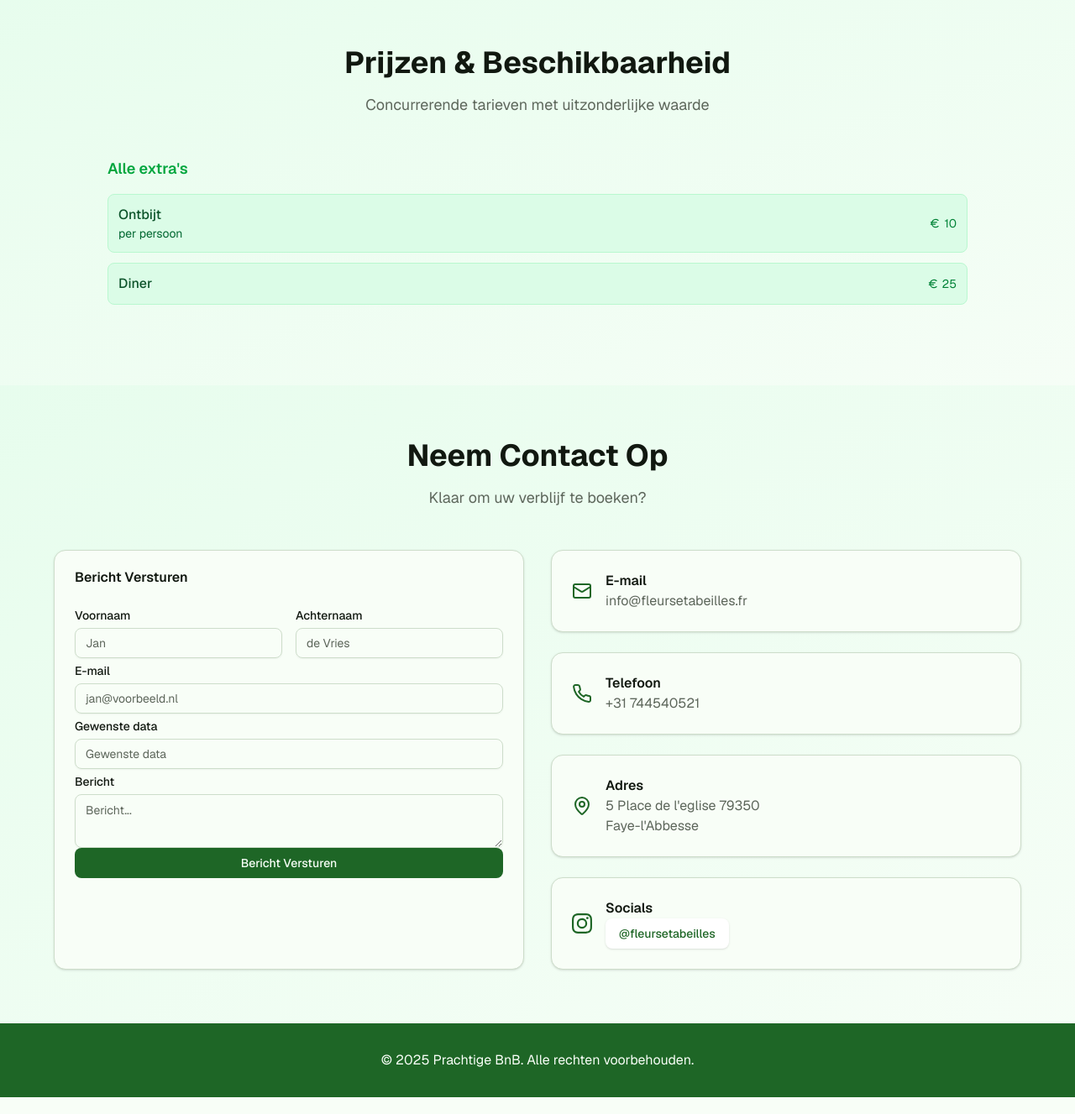
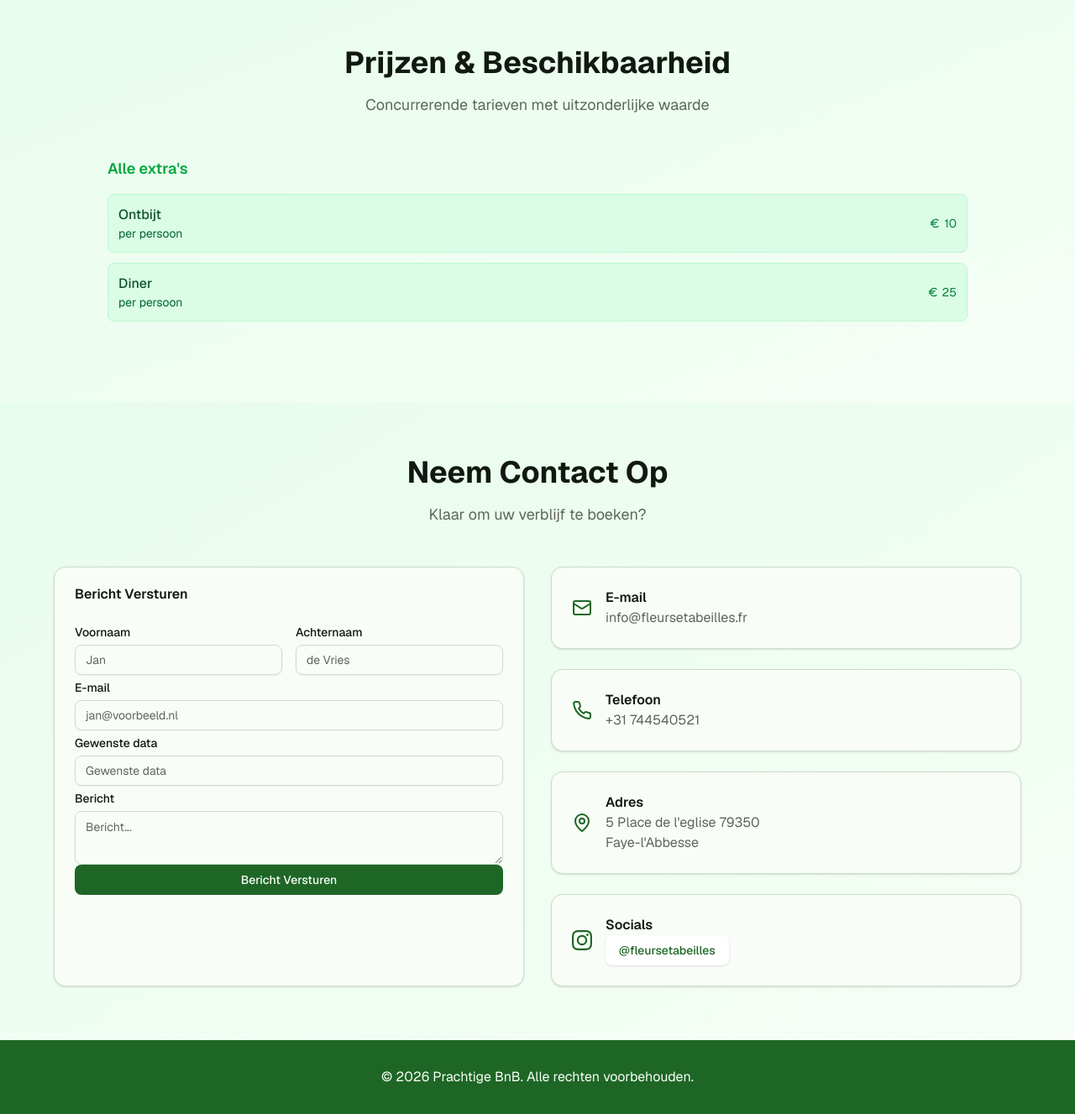
Before and after one commit to jasperdeklijn/fleursetebeilles, a Next.js app: page / in a window 1280 px wide. Shown: the part 2405-3732 px from the top of the page at 84% size. Built offline with nearby package versions, Linux system fonts and the light colour scheme; no server answers; the database is empty.

Commit message:
per persoon dr bij

```diff
--- a/app/page.tsx
+++ b/app/page.tsx
@@ -37,7 +37,7 @@ const fallbackTexts: Record<Lang, {
     pricing_description: "Competitive rates with exceptional value",
     contact_title: "Get In Touch",
     contact_description: "Ready to book your stay?",
-    footer_text: "© 2025 Beautiful BnB. All rights reserved.",
+    footer_text: "© 2026 Beautiful BnB. All rights reserved.",
   },
   fr: {
     hero_title: "Bienvenue dans Notre Magnifique BnB",
@@ -50,7 +50,7 @@ const fallbackTexts: Record<Lang, {
     pricing_description: "Tarifs compétitifs avec une valeur exceptionnelle",
     contact_title: "Contactez-Nous",
     contact_description: "Prêt à réserver votre séjour?",
-    footer_text: "© 2025 Magnifique BnB. Tous droits réservés.",
+    footer_text: "© 2026 Magnifique BnB. Tous droits réservés.",
   },
   nl: {
   // Get language from query param, default to 'en'
@@ -64,7 +64,7 @@ const fallbackTexts: Record<Lang, {
     pricing_description: "Concurrerende tarieven met uitzonderlijke waarde",
     contact_title: "Neem Contact Op",
     contact_description: "Klaar om uw verblijf te boeken?",
-    footer_text: "© 2025 Prachtige BnB. Alle rechten voorbehouden.",
+    footer_text: "© 2026 Prachtige BnB. Alle rechten voorbehouden.",
   },
 }
 
--- a/components/pricing-section.tsx
+++ b/components/pricing-section.tsx
@@ -28,6 +28,7 @@ export function PricingSection({ title, description, lang }: PricingSectionProps
       id: "diner",
       price: 25,
       name: { nl: "Diner", en: "Dinner", fr: "Dîner" },
+      note: { en: "per person", nl: "per persoon", fr: "par personne" },
     }
   ]
 
```
